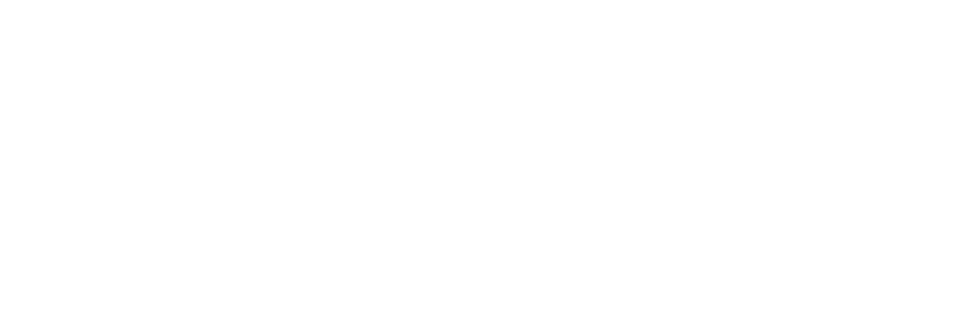
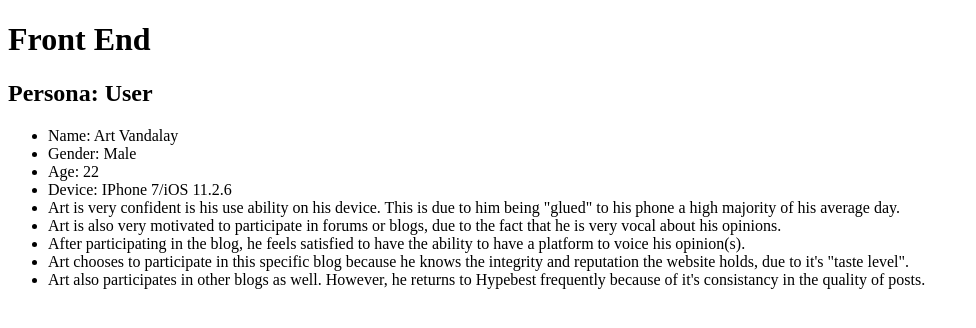
Before and after one commit to G-Cordova/data-design, a PHP site: page / in a window 1280 px wide. Before the commit the part shown is empty. Shown: the top 328 px of the page, without its empty margins (0-976 px from the left). Run offline with PHP 8.4, Linux system fonts and the light colour scheme.

Commit message:
created persona

```diff
--- a/index.php
+++ b/index.php
@@ -4,8 +4,20 @@
 		<title>datadesign</title>
 	</head>
 	<body>
+		<h1>Front End</h1>
 		<div>
-
+			<h2>Persona: User</h2>
+			<ul>
+				<li>Name: Art Vandalay</li>
+				<li>Gender: Male</li>
+				<li>Age: 22</li>
+				<li>Device: IPhone 7/iOS 11.2.6</li>
+				<li>Art is very confident is his use ability on his device. This is due to him being "glued" to his phone a high majority of his average day.</li>
+				<li>Art is also very motivated to participate in forums or blogs, due to the fact that he is very vocal about his opinions.</li>
+				<li>After participating in the blog, he feels satisfied to have the ability to have a platform to voice his opinion(s).</li>
+				<li>Art chooses to participate in this specific blog because he knows the integrity and reputation the website holds, due to it's "taste level".</li>
+				<li>Art also participates in other blogs as well. However, he returns to Hypebest frequently because of it's consistancy in the quality of posts.</li>
+			</ul>
 		</div>
 	</body>
 </html>
```
